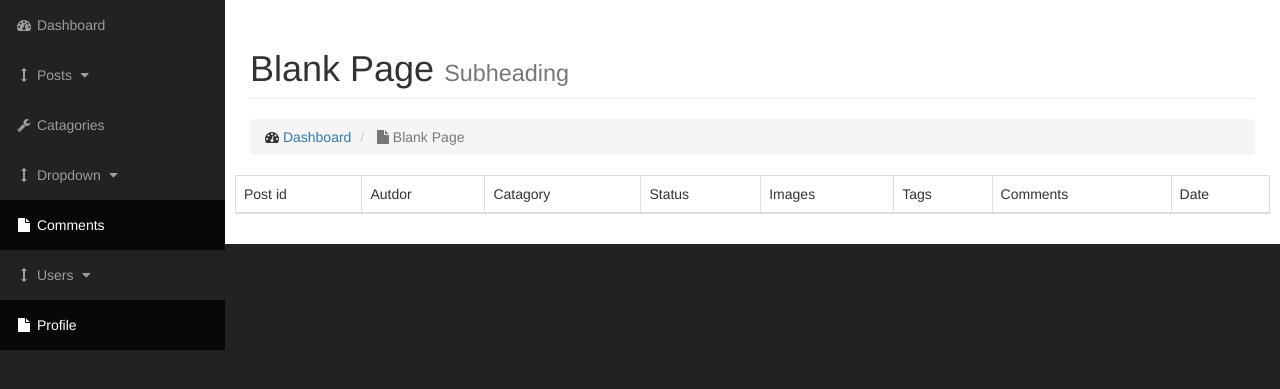
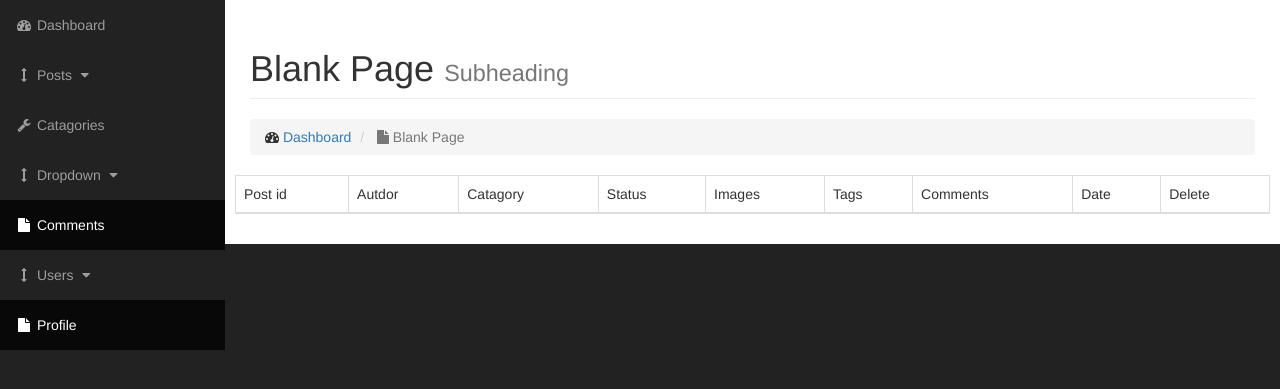
Before and after one commit to mohiuddinem/blog_CMS, a PHP site: page /admin/post.php in a window 1280 px wide. Shown: the part 51-440 px from the top of the page. Run offline with PHP 8.4, Linux system fonts and the light colour scheme; grey boxes labelled with a size stand in for pictures from a placeholder-image service; data that the repository does not hold is empty; some libraries are stand-ins or nearby versions.

Commit message:
post delete page complete

```diff
--- a/admin/includes/admin_navigation.php
+++ b/admin/includes/admin_navigation.php
@@ -118,7 +118,7 @@
                         <a href="javascript:;" data-toggle="collapse" data-target="#posts_dropdown"><i class="fa fa-fw fa-arrows-v"></i> Posts <i class="fa fa-fw fa-caret-down"></i></a>
                         <ul id="posts_dropdown" class="collapse">
                             <li>
-                                <a href="post.php">View All Post</a>
+                                <a href="./post.php">View All Post</a>
                             </li>
                             <li>
                                 <a href="post.php?source=add_post">Add New Post</a>
--- a/admin/includes/view_all_post.php
+++ b/admin/includes/view_all_post.php
@@ -11,6 +11,7 @@
                 <td>Tags</td>
                 <td>Comments</td>
                 <td>Date</td>
+                <td>Delete</td>
             </tr>
         </thead>
         <tbody>
@@ -41,6 +42,7 @@
                         <td><?php echo $post_tags; ?></td>
                         <td><?php echo $post_comments; ?></td>
                         <td><?php echo $post_date; ?></td>
+                        <td><?php echo "<a href='post.php?delete={$post_id}'>Delete</a>";?></td>
 
                     </tr>
             <?php
@@ -49,3 +51,20 @@
             ?>
         </tbody>
     </table>
+
+    <?php
+        if(isset($_GET['delete'])){
+            $post_delete_id = $_GET['delete'];
+
+
+        $query = "DELETE FROM posts WHERE post_id={$post_delete_id}";
+            $delete_post  = mysqli_query($connection,$query);
+
+            if(isset($delete_post)){
+                header("Location:post.php");
+            }
+        }
+
+
+
+    ?>
```
